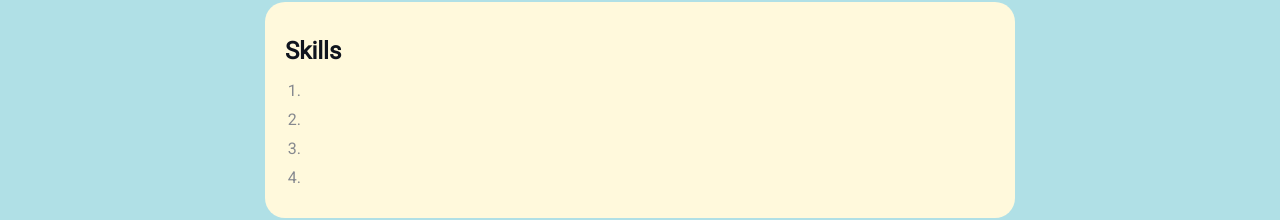
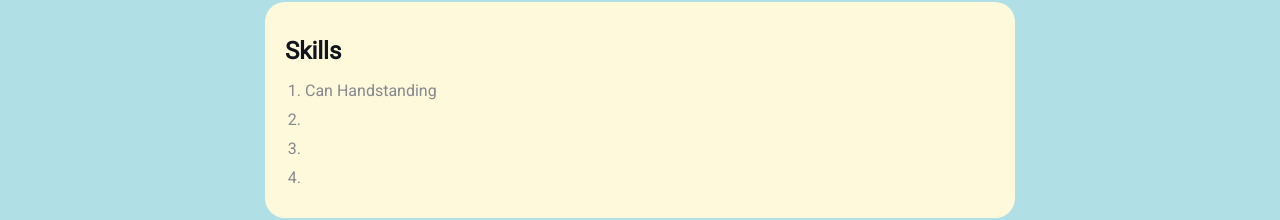
Before and after one commit to Ascebalion/resume, a plain HTML site: page index.html in a window 1280 px wide. Shown: the part 346-566 px from the top of the page. Drawn offline with Linux system fonts and the light colour scheme.

Commit message:
добавил skill

```diff
--- a/index.html
+++ b/index.html
@@ -31,7 +31,7 @@
     <div class="card bg-yellow">
         <h2>Skills</h2>
         <ol class="list">
-            <li></li>
+            <li>Can Handstanding</li>
             <li></li>
             <li></li>
             <li></li>
```
